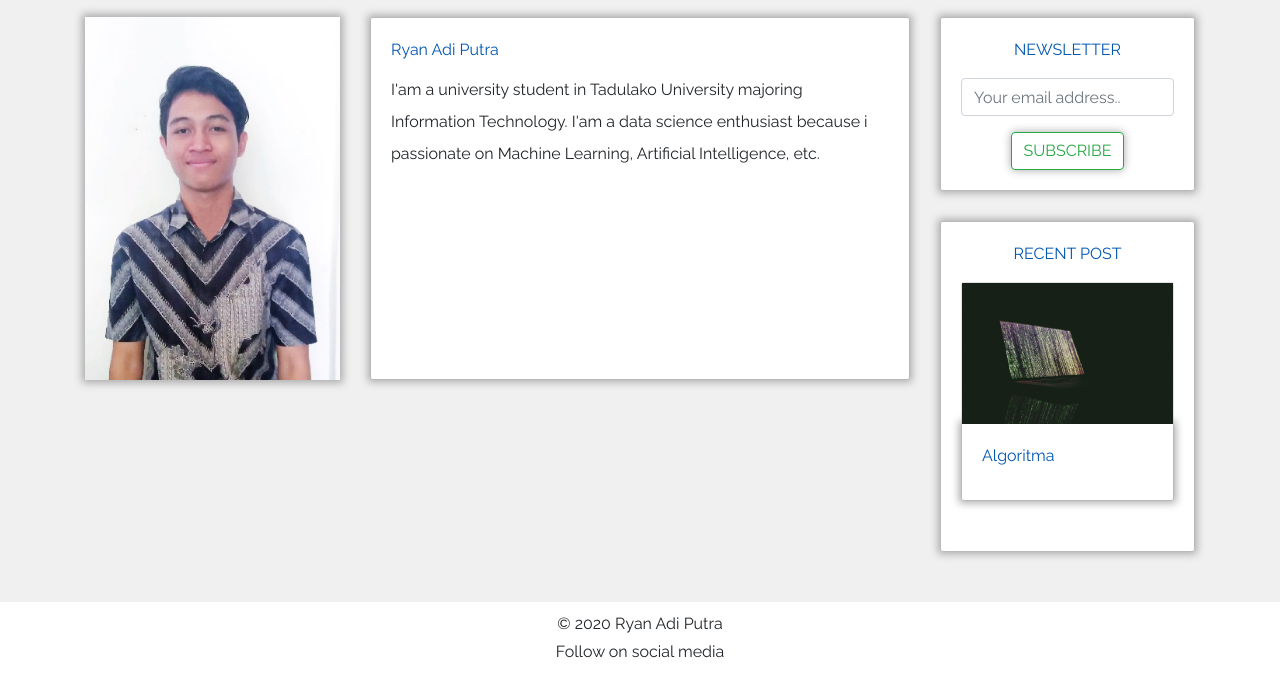
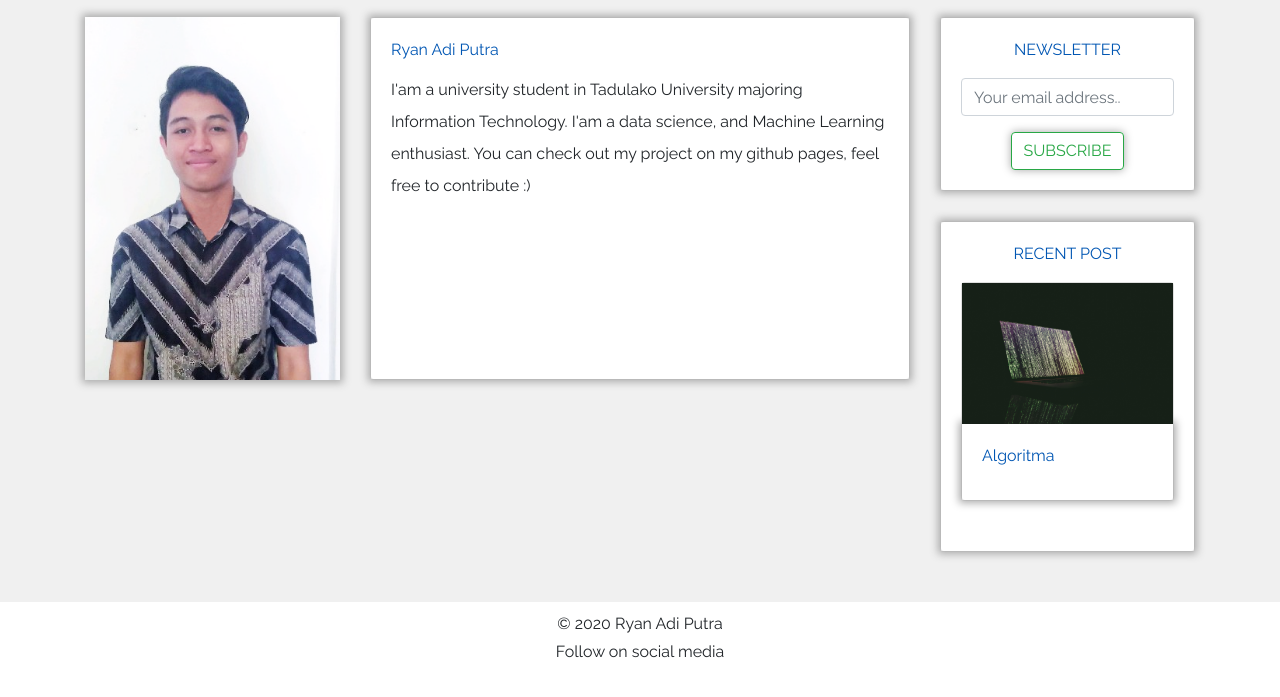
Before and after one commit to ryanadiputraa/gatsby-blog, a Gatsby site: page /about in a window 1280 px wide. Shown: the part 111-808 px from the top of the page. Built offline with nearby package versions, Linux system fonts and the light colour scheme; Gatsby itself is replaced by a stand-in of ours.

Commit message:
edit about section

```diff
--- a/src/util/authors.js
+++ b/src/util/authors.js
@@ -2,7 +2,7 @@ const authors = [
   {
     name: 'Ryan Adi Putra',
     imageUrl: 'icon.png',
-    bio: "I'am a university student in Tadulako University majoring Information Technology. I'am a data science enthusiast because i passionate on Machine Learning, Artificial Intelligence, etc.",
+    bio: "I'am a university student in Tadulako University majoring Information Technology. I'am a data science, and Machine Learning enthusiast. You can check out my project on my github pages, feel free to contribute :)",
     facebook: 'https://www.facebook.com/ryan.adiputra.1426',
     twitter: 'https://twitter.com/RyanAdi33024016',
     instagram: 'https://www.instagram.com/bukanryan/',
```
